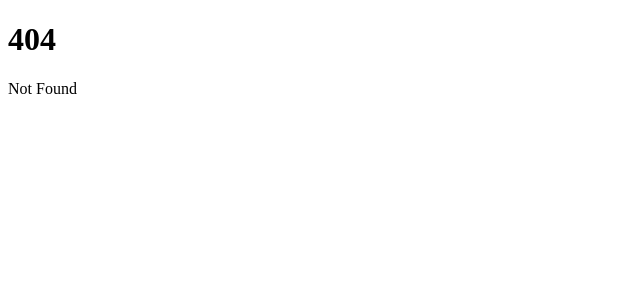
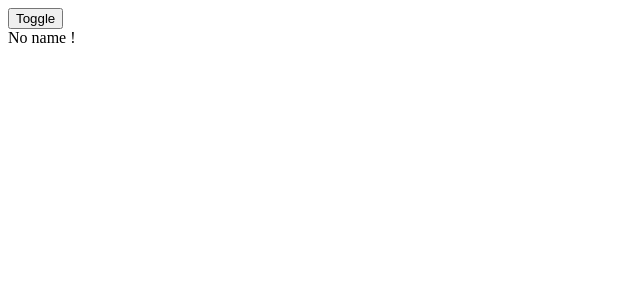
Before and after one commit to wjdals3255/Svlete_study, a SvelteKit app: page /vod/if in a window 1280 px wide. Before the commit this address had no page. Shown: the top 300 px of the page, without its empty margins (0-640 px from the left). Built offline with nearby package versions, Linux system fonts and the light colour scheme.

Commit message:
#STUDY:조건문

```diff
--- /dev/null
+++ b/src/routes/vod/if/+page.svelte
@@ -0,0 +1,17 @@
+<script>
+  let name = 'world'
+  let toggle = false
+  if(toggle){
+
+  }
+</script>
+
+<button on:click={() =>{toggle = !toggle}}>
+  Toggle
+</button>
+{#if toggle}
+  <h1>Hello {name}!</h1>
+{:else}
+  <div>No name !</div>
+{/if}
+<!-- 시작: "#", 중간구문: ":", 끝: "/" -->
```
Also changed, not shown: src/routes/vod/for/+page.svelte (added, +11 -0 lines).
